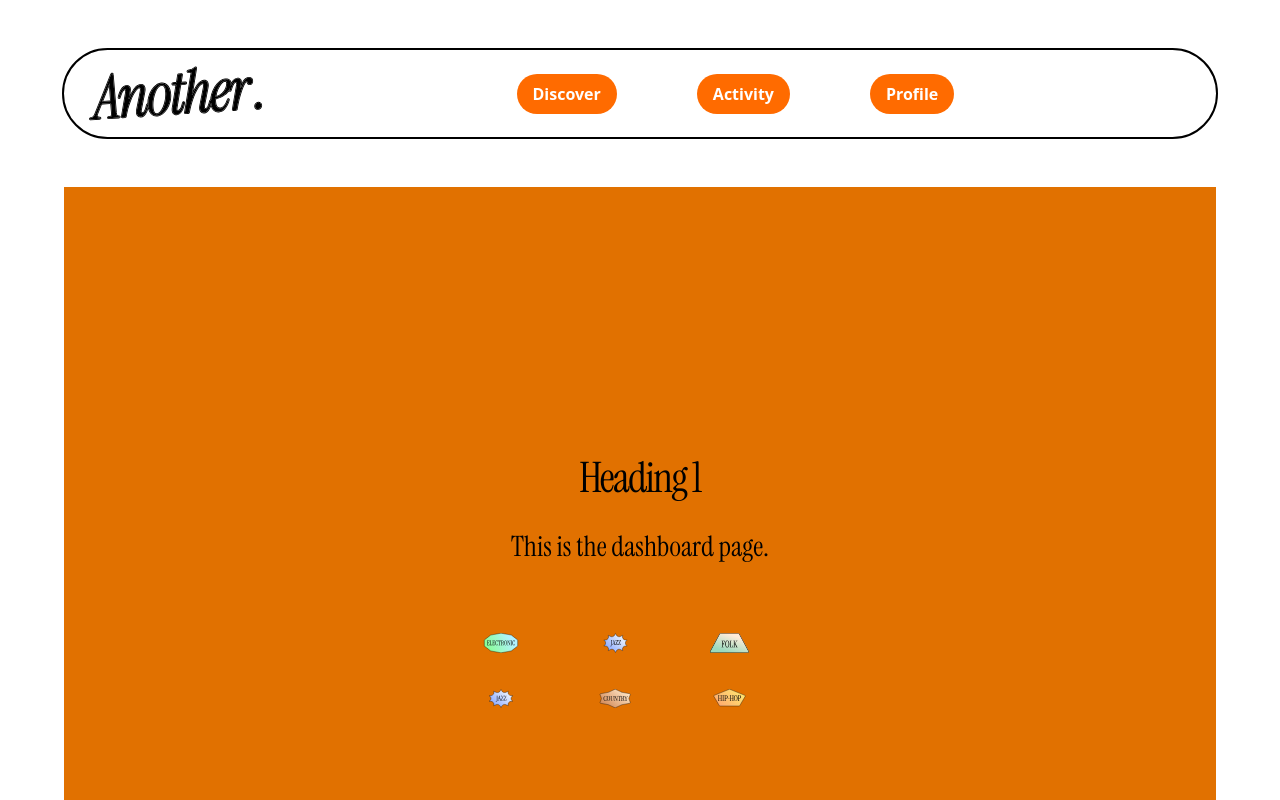
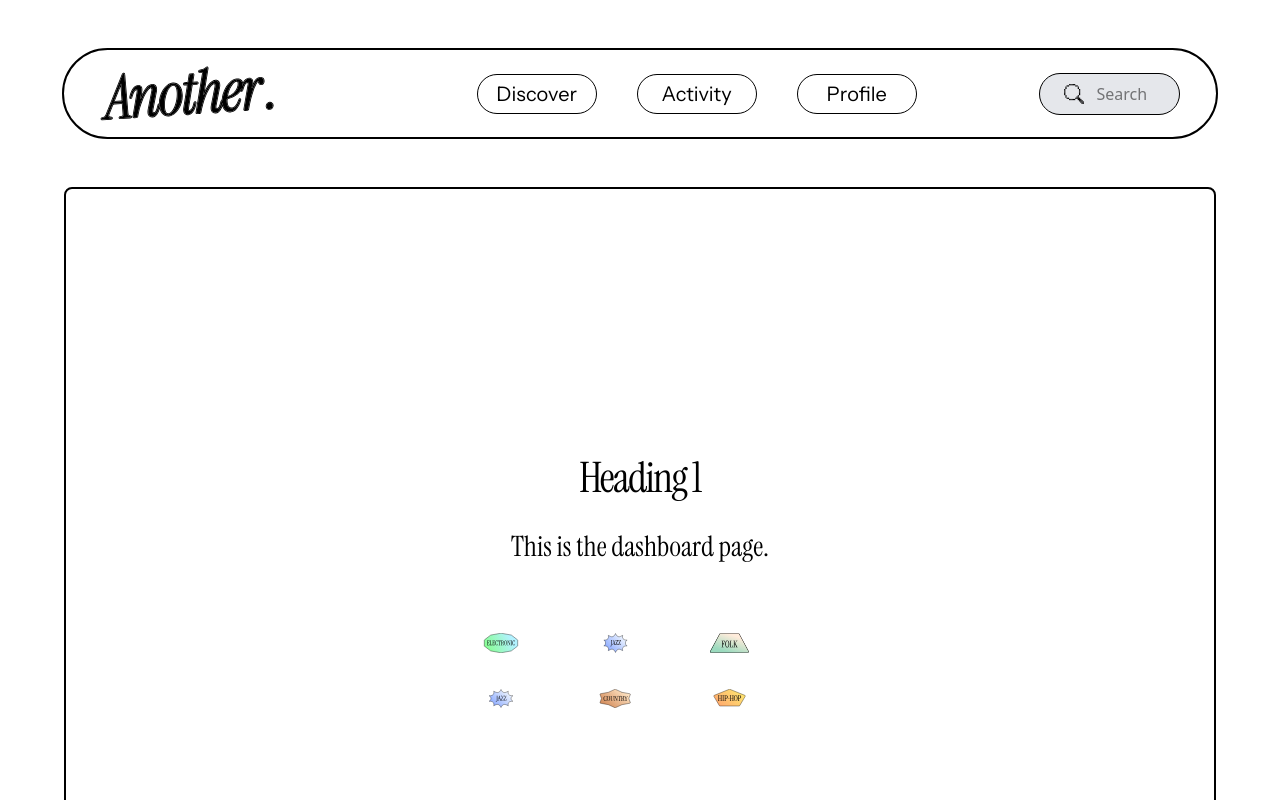
Before and after one commit to Halfnote/halfnote-frontend, a Next.js app: page /dashboard in a window 1280 px wide. Shown: the top 800 px of the page. Built offline with nearby package versions, Linux system fonts and the light colour scheme.

Commit message:
fixed navbar

```diff
--- a/package.json
+++ b/package.json
@@ -9,6 +9,7 @@
     "lint": "next lint"
   },
   "dependencies": {
+    "framer-motion": "^12.6.5",
     "next": "^15.3.0",
     "postcss": "^8.5.3",
     "react": "^19.0.0",
--- a/src/app/components/Another_Button.tsx
+++ b/src/app/components/Another_Button.tsx
@@ -1,14 +1,24 @@
+"use client";
 import React from "react";
+import { useState } from "react";
+
 interface AnotherButtonProps {
   onClick?: () => void | undefined;
   label: string;
 }
 
 export const AnotherButton = (props: AnotherButtonProps) => {
+  const [isClicked, setIsClicked] = useState<boolean>(false);
+
   return (
     <button
-      className="bg-[#FF6B00] text-white font-bold py-2 px-4 rounded-full"
-      onClick={props.onClick}
+      className={`w-30 another-heading4 font-bold rounded-full border border-black flex items-center justify-center h-10 px-4 hover:cursor-pointer ${
+        isClicked ? "bg-black text-white" : "bg-white text-black"
+      }`}
+      onClick={() => {
+        setIsClicked(!isClicked);
+        props.onClick?.();
+      }}
     >
       {props.label}
     </button>
--- a/src/app/components/Navbar.tsx
+++ b/src/app/components/Navbar.tsx
@@ -2,17 +2,18 @@ import React from "react";
 import Image from "next/image";
 import { Icons } from "../icons/icons";
 import { AnotherButton } from "./Another_Button";
+import Form from "next/form";
 
 export const Navbar = () => {
   return (
     <nav className=" rounded-full outline-solid outline-2 outline-black flex justify-between items-center p-4 max-w-7xl mx-auto mb-[50px]">
       <Image
-        className="w-[230px] h-[55px]"
+        className="w-[230px] h-[55px] ml-5"
         priority
         src={Icons.another}
         alt="Electronic Icon"
       />
-      <ul className="flex w-full justify-center gap-20">
+      <ul className="flex w-full justify-center ml-20 gap-10">
         <li>
           <AnotherButton label="Discover" />
         </li>
@@ -23,6 +24,23 @@ export const Navbar = () => {
           <AnotherButton label="Profile" />
         </li>
       </ul>
+      <Form
+        action="search"
+        className="flex flex-row justify-between border bg-gray-200 border-black rounded-full p-2 pl-6 mr-5 w-52 focus:outline-none"
+      >
+        <Image
+          className="mr-3 "
+          src={Icons.search}
+          alt="Search Icon"
+          width={20}
+          height={20}
+        />
+        <input
+          type="text"
+          placeholder="Search"
+          className="w-full border-gray-300 focus:outline-none"
+        />
+      </Form>
     </nav>
   );
 };
--- a/src/app/dashboard/page.tsx
+++ b/src/app/dashboard/page.tsx
@@ -3,12 +3,11 @@ import Image from "next/image";
 import { Icons } from "@/app/icons/icons";
 export default function Dashboard() {
   return (
-    <div className="flex justify-center items-center flex-col gap-4 min-h-screen p-8 pb-20 sm:p-20 font-[family-name:var(--font-geist-sans)] bg-amber-600">
+    <div className="flex justify-center items-center flex-col gap-4 rounded-lg border-black border-2 min-h-screen max-h-screen">
       <h1 className="another-heading1 text-center">Heading 1</h1>
       <p className="text-center another-heading2 mb-12">
         This is the dashboard page.
       </p>
-      <div className="">
       <div className="grid grid-cols-3 gap-4 justify-center content-center">
         <Image
           className="w-[50%] h-[50%] justify-center"
@@ -48,6 +47,5 @@ export default function Dashboard() {
         />
       </div>
     </div>
-    </div>
   );
 }
--- a/src/app/icons/icons.tsx
+++ b/src/app/icons/icons.tsx
@@ -13,6 +13,7 @@ import World from "@/app/icons/another_col_icons/WORLD-genreTag.svg";
 import Latin from "@/app/icons/another_col_icons/LATIN-genreTag.svg";
 import Folk from "@/app/icons/another_col_icons/FOLK-genreTag.svg";
 import Another from "@/app/icons/another_misc_icons/Another.svg";
+import Search from "@/app/icons/another_pixel_icons/Another_search.svg";
 
 export const Icons = {
   classical: Classical,
@@ -30,4 +31,5 @@ export const Icons = {
   latin: Latin,
   folk: Folk,
   another: Another,
+  search: Search,
 };
```
Also changed, not shown: src/app/icons/another_pixel_icons/Another_search.svg (added), 1 other file (tests, documents, lock files or other folders). Lines whose indentation alone changed are shown as unchanged.
